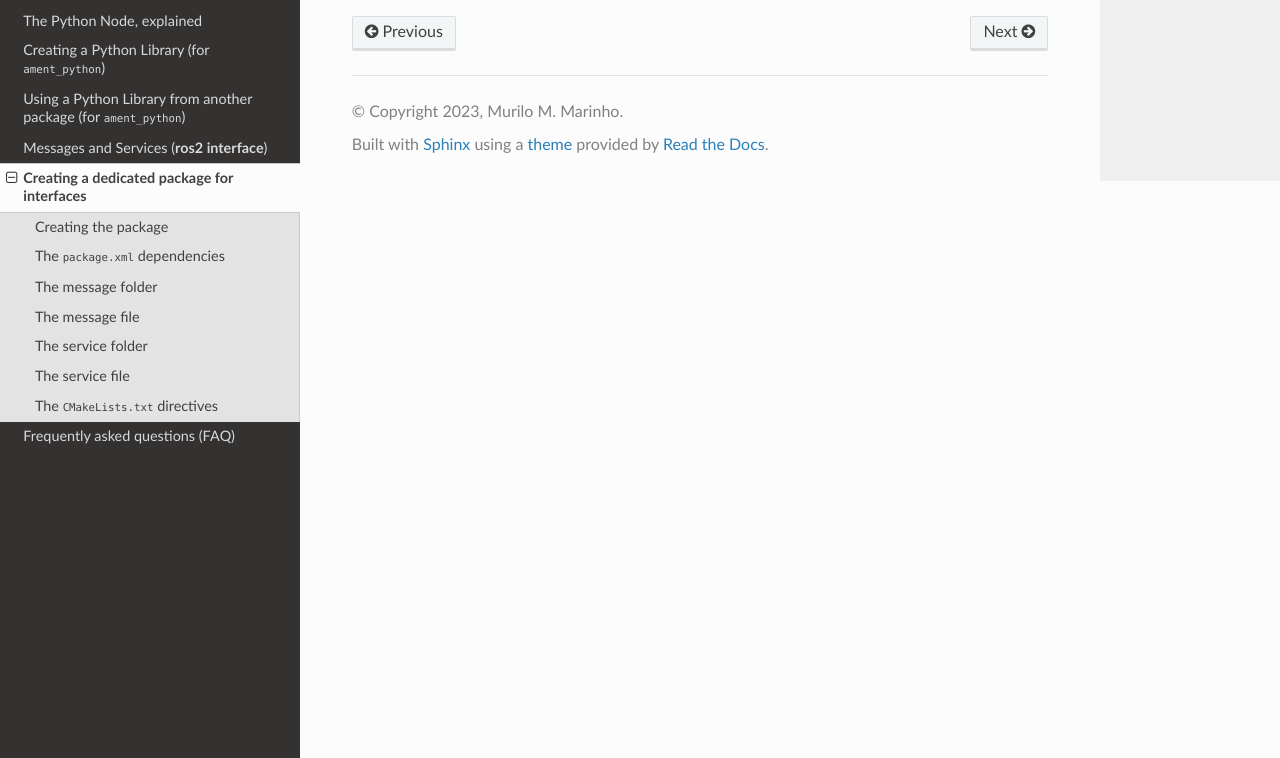
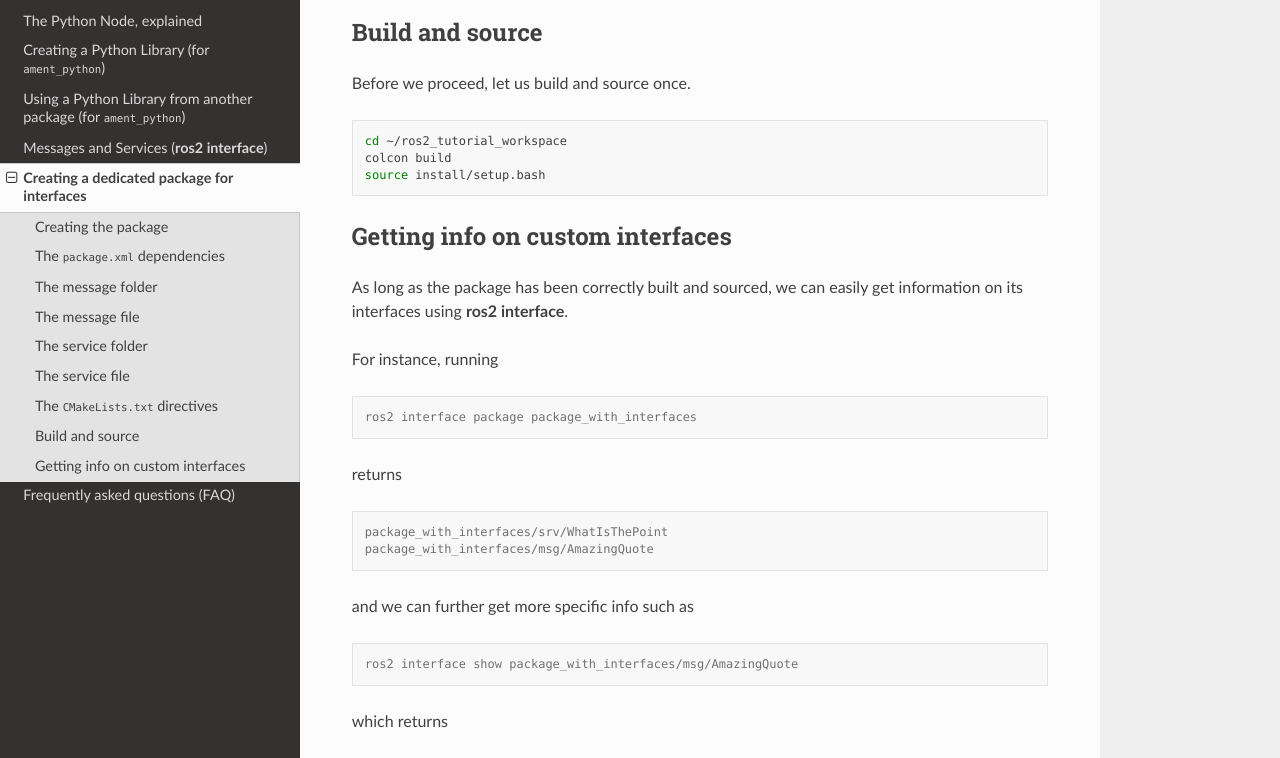
Before and after one commit to mmmarinho/ROS2_Tutorial, a Sphinx documentation site: the page built from docs/source/create_message_package.rst, in a window 1280 px wide and 1400 px high, scrolled down 3428 px. Shown: the part 449-1207 px from the top of the window. Built offline with Sphinx 7.4.7 and the Read the Docs theme 2.0.0, drawn with Linux system fonts in a browser that asks for light colours; grey boxes are pictures that could not be loaded.

Commit message:
Update create_message_package.rst

```diff
--- a/docs/source/create_message_package.rst
+++ b/docs/source/create_message_package.rst
@@ -156,3 +156,40 @@
    :language: cmake
    :lines: 24-28
    :emphasize-lines: 3
+
+Build and source
+----------------
+
+Before we proceed, let us build and source once.
+
+.. include:: the_canonical_build_command.rst
+
+Getting info on custom interfaces
+---------------------------------
+
+As long as the package has been correctly built and sourced, we can easily get information on its interfaces using :program:`ros2 interface`.
+
+For instance, running
+
+.. code:: console
+
+   ros2 interface package package_with_interfaces
+
+returns
+
+.. code:: console
+
+   package_with_interfaces/srv/WhatIsThePoint
+   package_with_interfaces/msg/AmazingQuote
+
+and we can further get more specific info such as
+
+.. code:: console
+
+   ros2 interface show package_with_interfaces/msg/AmazingQuote
+
+which returns
+
+.. literalinclude:: ../../ros2_tutorial_workspace/src/package_with_interfaces/msg/AmazingQuote.msg
+   :language: yaml
+   :linenos:
```
